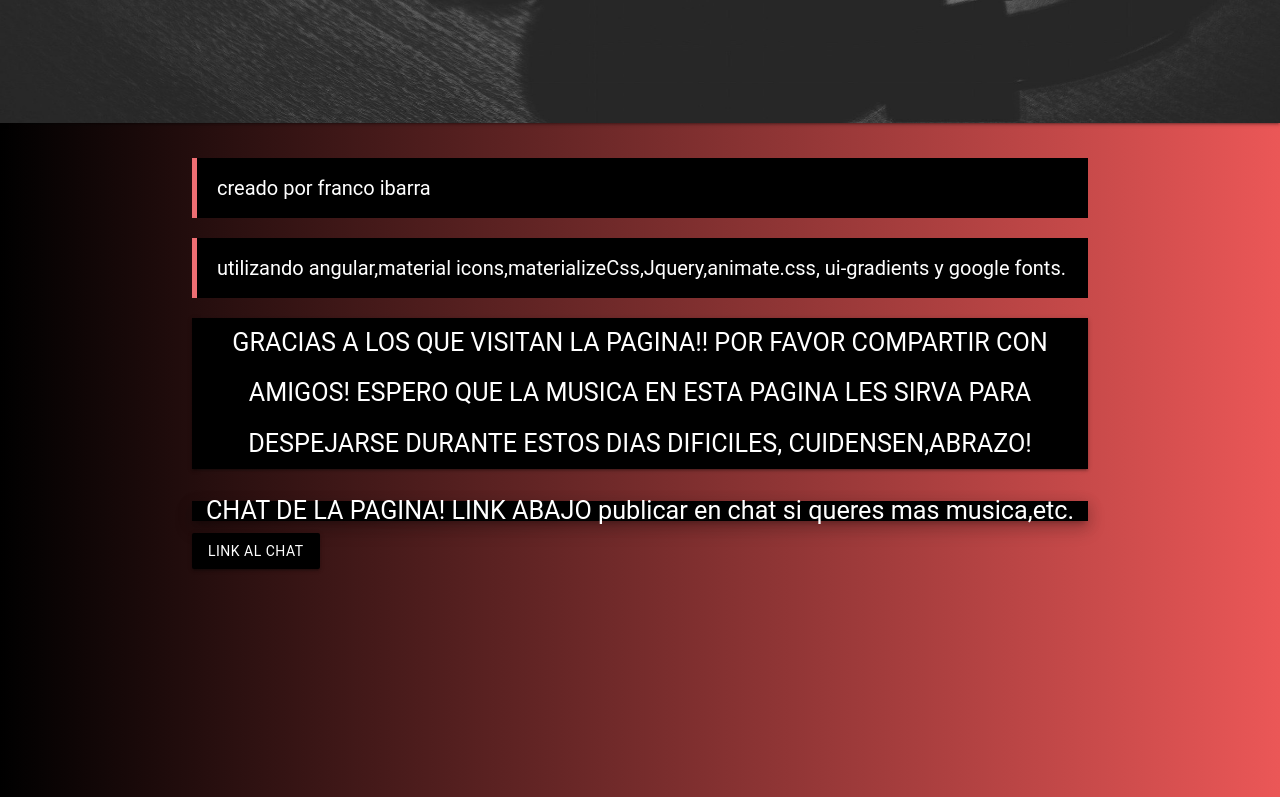
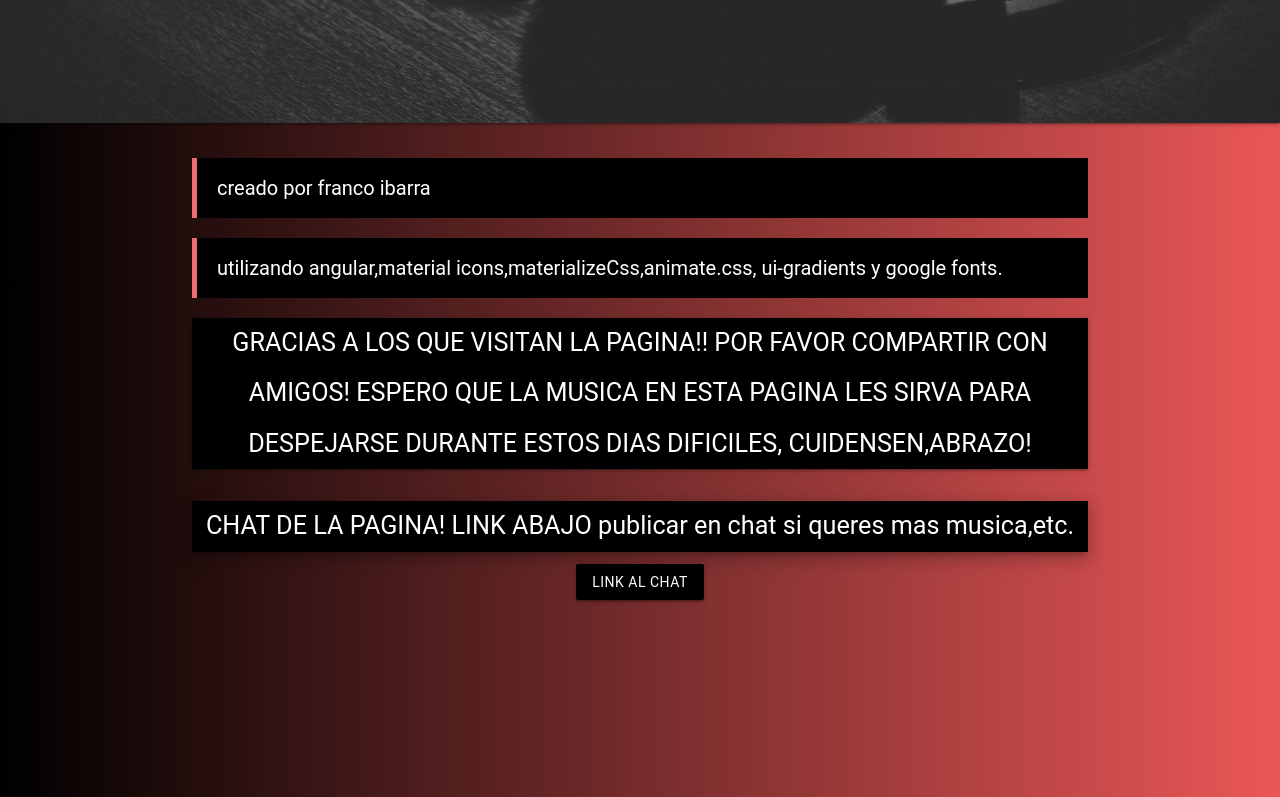
Before and after one commit to francoandes12/technostation, an Angular app: page /about in a window 1280 px wide. Shown: the part 477-1274 px from the top of the page. Built offline with nearby package versions, Linux system fonts and the light colour scheme.

Commit message:
"version 3.4.4"

```diff
--- a/src/app/components/about/about.component.html
+++ b/src/app/components/about/about.component.html
@@ -3,15 +3,18 @@
     creado por franco ibarra
   </blockquote>
   <blockquote class="white-text black" id="about">
-    utilizando angular,material icons,materializeCss,Jquery,animate.css, ui-gradients y google fonts.
+    utilizando angular,material icons,materializeCss,animate.css, ui-gradients y google fonts.
   </blockquote>
   <p class="flow-text z-depth-1 center white-text black darken-3" id="espacio">GRACIAS A LOS QUE VISITAN LA PAGINA!! POR FAVOR COMPARTIR CON AMIGOS! ESPERO QUE LA MUSICA EN ESTA PAGINA LES SIRVA PARA DESPEJARSE DURANTE ESTOS DIAS DIFICILES, CUIDENSEN,ABRAZO!</p>
   <br>
-  <p class="white-text center flow-text z-depth-3 black">
+  <p class="white-text center flow-text z-depth-3 black" id="espacio">
    CHAT DE LA PAGINA! LINK ABAJO
    publicar en chat si queres mas musica,etc.
   </p>
-  <a class="waves-effect waves-light btn black" href="https://chat-andes.herokuapp.com/" target="_blank">LINK AL CHAT</a>
+  <div align="center">
+
+    <a class="waves-effect waves-light btn black" href="https://chat-andes.herokuapp.com/" target="_blank">LINK AL CHAT</a>
+  </div>
   <br>
   <br>
   <br>
--- a/src/app/components/tracks/tracks.component.html
+++ b/src/app/components/tracks/tracks.component.html
@@ -111,12 +111,13 @@
     </div> -->
     <div class="parrafo">
       <p class="flow-text z-depth-1 center">Listas de reproduccion <span class="material-icons">
-          room
+        headset
         </span></p>
     </div>
     <br>
-    <div align="center">
+    <div align="center" class="parrafo">
       <button class="waves-effect waves-light btn grey darken-1 btn-large"(click)="mostrar=!mostrar">{{titulo}}</button>
+    </div>
       <div class="video-container" *ngIf="mostrar" id="contenedor">
         <iframe width="560" height="315"
         src="https://www.youtube.com/embed/videoseries?list=PL6K4IVRzmkaBi_DxdBGiXiEaTLVJpRqVZ&index=2&t=0s "
@@ -124,23 +125,22 @@
         allowfullscreen></iframe>
         <br>
       </div>
+    <br>
+    <div align="center" class="parrafo">
+      <button class="waves-effect waves-light btn grey darken-1 btn-large"(click)="mostrar1=!mostrar1">{{titulo1}}</button>
     </div>
-    <br>
-    <div align="center">
-      <button class="waves-effect waves-light btn grey darken-1 btn-large"(click)="mostrar1=!mostrar1">{{titulo1}}</button>
       <div class="video-container" *ngIf="mostrar1" id="contenedor">
         <iframe width="560" height="315"
         src="https://www.youtube.com/embed/videoseries?list=PL6K4IVRzmkaBbgscpf2EGrSDPqBzfB2g8&index=2&t=0s "
         frameborder="0" allow="accelerometer; autoplay; encrypted-media; gyroscope; picture-in-picture"
         allowfullscreen></iframe>
       </div>
+    <br>
+    <div align="center" class="parrafo">
+      <button class="waves-effect waves-light btn grey darken-1 btn-large"(click)="mostrar2=!mostrar2">{{titulo2}}</button>
     </div>
-    <br>
-    <div align="center">
-      <button class="waves-effect waves-light btn grey darken-1 btn-large"(click)="mostrar2=!mostrar2">{{titulo2}}</button>
       <div class="video-container" *ngIf="mostrar2" id="contenedor">
         <iframe width="560" height="315"
         src="https://www.youtube.com/embed/videoseries?list=PL6K4IVRzmkaAAR0MqSl_nZNyFgJMMYq3U" frameborder="0"
         allow="accelerometer; autoplay; encrypted-media; gyroscope; picture-in-picture" allowfullscreen></iframe>
       </div>
-    </div>
```
